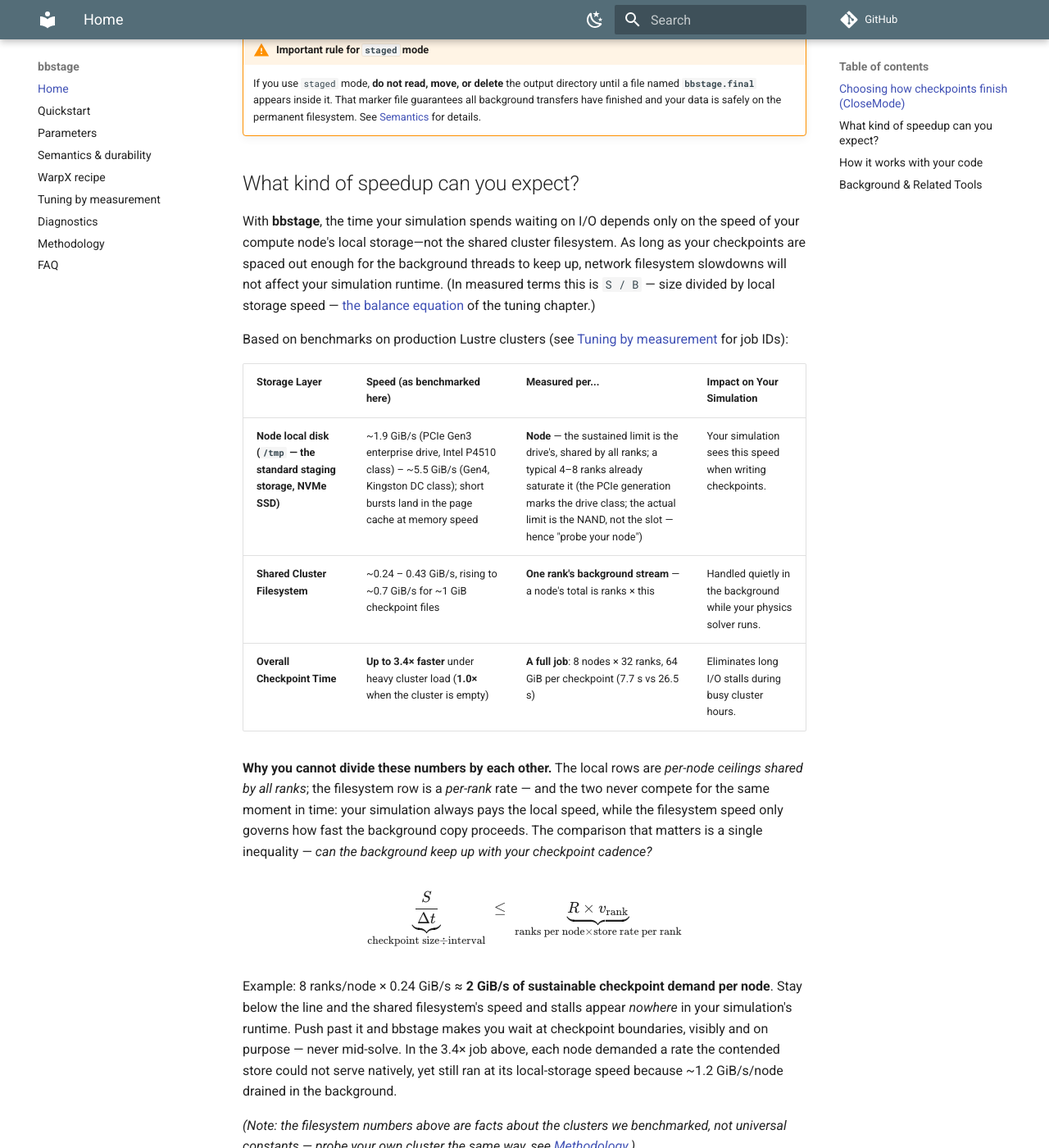
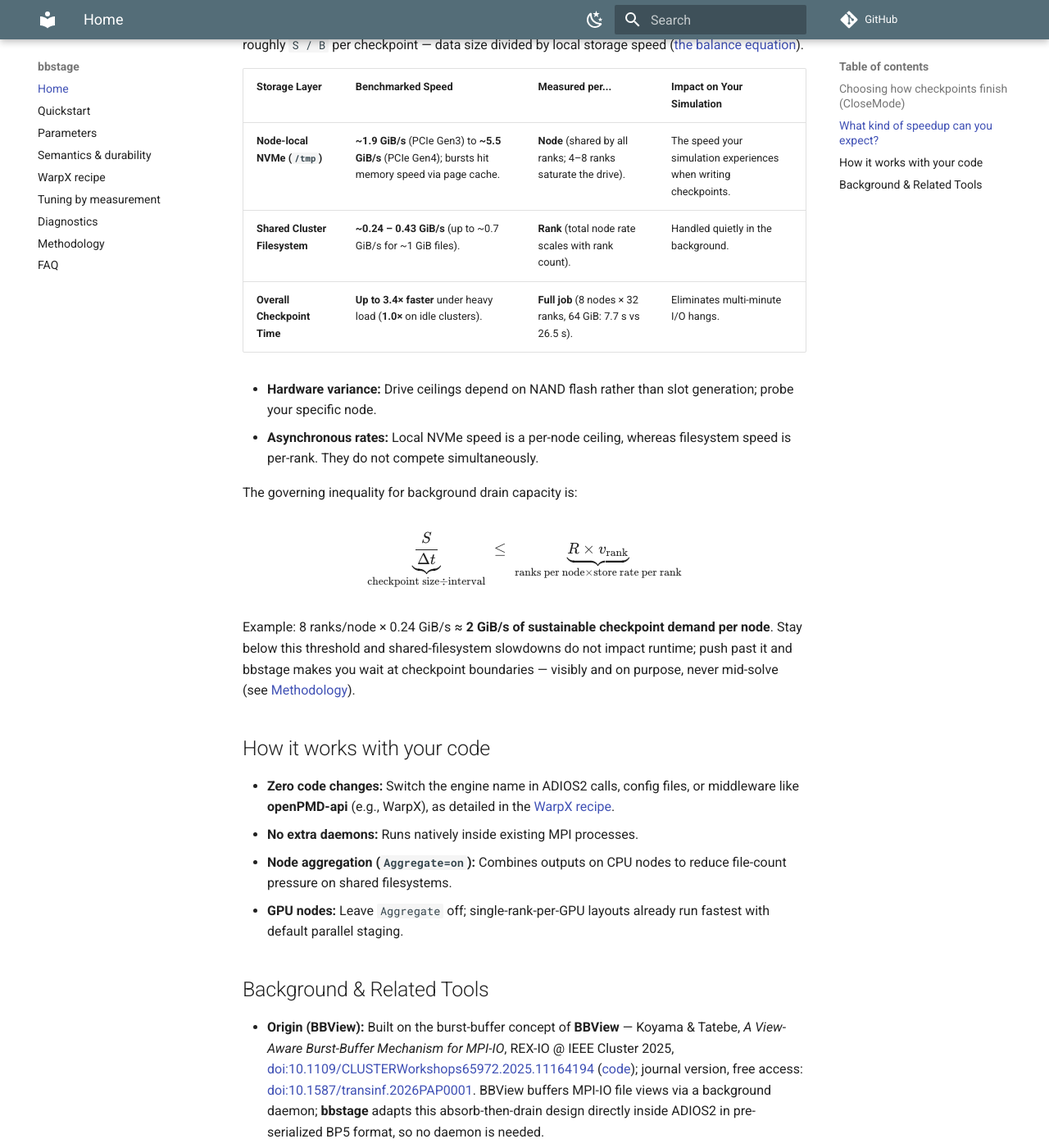
Before and after one commit to denisbertini/bbstage-docs, an MkDocs documentation site: the page built from docs/index.md, in a window 1280 px wide and 1400 px high, scrolled down 1486 px. Shown: the whole window at 82% size. Built offline with MkDocs 1.6.1 and Material for MkDocs 9.7.7, drawn with Linux system fonts in a browser that asks for light colours; comment, search, counter and statistics services are not loaded; some of the changed text lies outside the part shown.

Commit message:
docs(home): adopt user's condensed final pass, with three repairs
- fix dead anchor #equation -> #balance (renamed with 'balance
  equation'; the draft still linked the old name -> strict-build breaker)
- restore the worked example (8 x 0.24 = ~2 GiB/s/node demand) and the
  over-threshold behavior clause (visible waits at boundaries, never
  mid-solve) - the inequality was inert without the first, and the
  honesty lost without the second
- BBView bullet: name+venue restored beside the DOIs, upstream code
  link kept; drop 'referenced web documents' phrasing

```diff
--- a/docs/index.md
+++ b/docs/index.md
@@ -1,43 +1,42 @@
 # bbstage
 
-**bbstage** is a write-only [ADIOS2](https://github.com/ornladios/ADIOS2) engine designed to prevent slow cluster filesystems (like Lustre or GPFS) from stalling your simulation during checkpointing or diagnostics output.
+**bbstage** is a write-only [ADIOS2](https://github.com/ornladios/ADIOS2) engine built to prevent slow cluster filesystems (such as Lustre or GPFS) from stalling simulations during checkpoints or diagnostics.
 
-Instead of pausing your physics code while data is written across the network to the shared filesystem, **bbstage** saves each step immediately to the compute node's own ultra-fast local NVMe disk (typically mounted as `/tmp`). Background threads then copy your data to the permanent filesystem **while your simulation continues computing the next time step**.
+Instead of pausing your code while data travels across the network, **bbstage** writes each step immediately to node-local NVMe storage (`/tmp`). Background threads then push data to the permanent filesystem **while the simulation computes the next time step**.
 
-Your output is saved in standard **BP5 format**. You do not need to change your simulation code or your analysis scripts—you can read the files back using the standard `bp5` engine, `bpls`, Python, ParaView, or VisIt.
+Outputs use the standard **BP5 format**, readable via `bp5`, `bpls`, Python, ParaView, or VisIt without modifying your simulation or analysis scripts.
 
 ![bbstage architecture: the simulation writes to fast node-local storage and immediately resumes computing, while background threads copy the data to the shared filesystem.](assets/bbstage-architecture.jpg){ loading=lazy }
 
 !!! tip "When should you use bbstage?"
 
-    * **Use it to protect against I/O stalls:** Shared cluster filesystems fluctuate in speed depending on what other jobs are running. When the filesystem slows down, **bbstage** absorbs the delay in the background so your simulation wall-time stays predictable.
-    * **What to expect on a quiet cluster:** If the shared filesystem is completely idle and fast, **bbstage** will perform roughly the same as standard BP5. Its main advantage is eliminating unpredictable, multi-minute I/O hangs during busy cluster periods.
+    * **Protect against I/O stalls:** Absorbs unpredictable slowdowns from busy shared filesystems in the background so your simulation runtime stays consistent.
+    * **Behavior on quiet clusters:** When the shared filesystem is idle, performance matches standard BP5.
 
 ## Choosing how checkpoints finish (`CloseMode`)
 
-When your simulation finishes writing a checkpoint and closes the file, you can choose between two safety modes depending on your workflow:
-
 | Mode | When does your code move on? | Data safety guarantee | Best used for... |
 | :--- | :--- | :--- | :--- |
-| **`durable`** *(default)* | Waits until all data has finished copying to the permanent filesystem. | **100% permanent.** Data is completely safe on the shared filesystem when `Close()` returns. | **Final outputs** or critical checkpoints before a job ends. |
-| **`staged`** | Returns immediately as soon as data reaches the compute node's local storage. | **In-transit.** Background threads are still copying data to the permanent filesystem while your simulation runs. | **Frequent mid-run checkpoints** where maximum simulation speed is the priority. |
+| **`durable`** *(default)* | Waits until all data finishes copying to the permanent filesystem. | **100% permanent.** Safe on the shared filesystem upon return. | **Final outputs** or critical checkpoints. |
+| **`staged`** | Returns immediately once data reaches node-local storage. | **In-transit.** Background threads finish the copy asynchronously. | **Frequent mid-run checkpoints** for maximum simulation speed. |
 
 !!! warning "Important rule for `staged` mode"
-    If you use `staged` mode, **do not read, move, or delete** the output directory until a file named **`bbstage.final`** appears inside it. That marker file guarantees all background transfers have finished and your data is safely on the permanent filesystem. See [Semantics](semantics.md) for details.
+    Do not read, move, or delete the output directory until **`bbstage.final`** appears inside it, signaling all background transfers are complete (see [Semantics](semantics.md)).
 
 ## What kind of speedup can you expect?
 
-With **bbstage**, the time your simulation spends waiting on I/O depends only on the speed of your compute node's local storage—not the shared cluster filesystem. As long as your checkpoints are spaced out enough for the background threads to keep up, network filesystem slowdowns will not affect your simulation runtime. (In measured terms this is `S / B` — size divided by local storage speed — [the balance equation](tuning.md#balance) of the tuning chapter.)
+Your I/O wait time depends on local storage speed rather than network congestion, costing roughly `S / B` per checkpoint — data size divided by local storage speed ([the balance equation](tuning.md#balance)).
 
-Based on benchmarks on production Lustre clusters (see [Tuning by measurement](tuning.md) for job IDs):
+| Storage Layer | Benchmarked Speed | Measured per... | Impact on Your Simulation |
+| :--- | :--- | :--- | :--- |
+| **Node-local NVMe (`/tmp`)** | **~1.9 GiB/s** (PCIe Gen3) to **~5.5 GiB/s** (PCIe Gen4); bursts hit memory speed via page cache. | **Node** (shared by all ranks; 4–8 ranks saturate the drive). | The speed your simulation experiences when writing checkpoints. |
+| **Shared Cluster Filesystem** | **~0.24 – 0.43 GiB/s** (up to ~0.7 GiB/s for ~1 GiB files). | **Rank** (total node rate scales with rank count). | Handled quietly in the background. |
+| **Overall Checkpoint Time** | **Up to 3.4× faster** under heavy load (**1.0×** on idle clusters). | **Full job** (8 nodes × 32 ranks, 64 GiB: 7.7 s vs 26.5 s). | Eliminates multi-minute I/O hangs. |
 
-| Storage Layer | Speed (as benchmarked here) | Measured per... | Impact on Your Simulation |
-| :--- | :--- | :--- | :--- |
-| **Node local disk (`/tmp` — the standard staging storage, NVMe SSD)** | ~1.9 GiB/s (PCIe Gen3 enterprise drive, Intel P4510 class) – ~5.5 GiB/s (Gen4, Kingston DC class); short bursts land in the page cache at memory speed | **Node** — the sustained limit is the drive's, shared by all ranks; a typical 4–8 ranks already saturate it (the PCIe generation marks the drive class; the actual limit is the NAND, not the slot — hence "probe your node") | Your simulation sees this speed when writing checkpoints. |
-| **Shared Cluster Filesystem** | ~0.24 – 0.43 GiB/s, rising to ~0.7 GiB/s for ~1 GiB checkpoint files | **One rank's background stream** — a node's total is ranks × this | Handled quietly in the background while your physics solver runs. |
-| **Overall Checkpoint Time** | **Up to 3.4× faster** under heavy cluster load (**1.0×** when the cluster is empty) | **A full job**: 8 nodes × 32 ranks, 64 GiB per checkpoint (7.7 s vs 26.5 s) | Eliminates long I/O stalls during busy cluster hours. |
+* **Hardware variance:** Drive ceilings depend on NAND flash rather than slot generation; probe your specific node.
+* **Asynchronous rates:** Local NVMe speed is a per-node ceiling, whereas filesystem speed is per-rank. They do not compete simultaneously.
 
-**Why you cannot divide these numbers by each other.** The local rows are *per-node ceilings shared by all ranks*; the filesystem row is a *per-rank* rate — and the two never compete for the same moment in time: your simulation always pays the local speed, while the filesystem speed only governs how fast the background copy proceeds. The comparison that matters is a single inequality — *can the background keep up with your checkpoint cadence?*
+The governing inequality for background drain capacity is:
 
 $$
 \underbrace{\frac{S}{\Delta t}}_{\text{checkpoint size} \div \text{interval}}
@@ -45,20 +44,18 @@ $$
 \underbrace{R \times v_{\text{rank}}}_{\text{ranks per node} \times \text{store rate per rank}}
 $$
 
-Example: 8 ranks/node × 0.24 GiB/s ≈ **2 GiB/s of sustainable checkpoint demand per node**. Stay below the line and the shared filesystem's speed and stalls appear *nowhere* in your simulation's runtime. Push past it and bbstage makes you wait at checkpoint boundaries, visibly and on purpose — never mid-solve. In the 3.4× job above, each node demanded a rate the contended store could not serve natively, yet still ran at its local-storage speed because ~1.2 GiB/s/node drained in the background.
-
-*(Note: the filesystem numbers above are facts about the clusters we benchmarked, not universal constants — probe your own cluster the same way, see [Methodology](methodology.md).)*
+Example: 8 ranks/node × 0.24 GiB/s ≈ **2 GiB/s of sustainable checkpoint demand per node**. Stay below this threshold and shared-filesystem slowdowns do not impact runtime; push past it and bbstage makes you wait at checkpoint boundaries — visibly and on purpose, never mid-solve (see [Methodology](methodology.md)).
 
 ## How it works with your code
 
-* **Zero code changes:** If your simulation already uses ADIOS2 (or middleware like **openPMD-api**, used by WarpX and PIConGPU), you can enable **bbstage** by changing the engine name — in your own ADIOS2 calls or XML/JSON configuration, or, for openPMD-based codes, in the middleware's config file (see the [WarpX recipe](warpx.md)). Tuning parameters can also travel as environment variables.
-* **No extra daemons to launch:** Everything runs automatically inside your MPI job's existing processes.
-* **Node aggregation (`Aggregate=on`):** For large CPU runs using many MPI ranks per node, **bbstage** can automatically combine outputs on each node to avoid overwhelming the shared filesystem with thousands of small files.
-* **On GPU nodes, use the default mode:** GPU runs have few MPI ranks (typically one per GPU), so the default everyone-writes mode is already the fastest: each rank stages and drains in parallel on its own, with no coordination overhead. Leave `Aggregate` off — the file-storm problem it solves does not exist at one rank per GPU.
+* **Zero code changes:** Switch the engine name in ADIOS2 calls, config files, or middleware like **openPMD-api** (e.g., WarpX), as detailed in the [WarpX recipe](warpx.md).
+* **No extra daemons:** Runs natively inside existing MPI processes.
+* **Node aggregation (`Aggregate=on`):** Combines outputs on CPU nodes to reduce file-count pressure on shared filesystems.
+* **GPU nodes:** Leave `Aggregate` off; single-rank-per-GPU layouts already run fastest with default parallel staging.
 
 ## Background & Related Tools
 
-* **Origin:** **bbstage** builds on the burst-buffer staging concept introduced by **BBView** — Sohei Koyama and Osamu Tatebe, *"BBView: A View-Aware Burst-Buffer Mechanism for MPI-IO"*, Proc. Workshop on Re-envisioning Extreme-Scale I/O for Emerging Hybrid HPC Workloads (REX-IO), IEEE Cluster 2025, pp. 1–9, [doi:10.1109/CLUSTERWorkshops65972.2025.11164194](https://doi.org/10.1109/CLUSTERWorkshops65972.2025.11164194) ([code](https://github.com/tsukuba-hpcs/bbview)); extended journal version: *"BBView: A burst buffer for MPI file views that performs bulk writes"*, IEICE Trans. Inf. & Syst. E110-D(1), [doi:10.1587/transinf.2026PAP0001](https://doi.org/10.1587/transinf.2026PAP0001) (free access). BBView buffers MPI-IO file views below MPI and scatters them with a background daemon; **bbstage** re-engineered the absorb-then-drain idea inside ADIOS2 itself, so data is already serialized in final BP5 layout before staging and no daemon is needed.
-* **bblite:** If you have legacy codes that do not use ADIOS2, check out [bblite](https://github.com/denisbertini/bblite), a sibling tool that brings similar background staging to standard POSIX file writes.
+* **Origin (BBView):** Built on the burst-buffer concept of **BBView** — Koyama & Tatebe, *A View-Aware Burst-Buffer Mechanism for MPI-IO*, REX-IO @ IEEE Cluster 2025, [doi:10.1109/CLUSTERWorkshops65972.2025.11164194](https://doi.org/10.1109/CLUSTERWorkshops65972.2025.11164194) ([code](https://github.com/tsukuba-hpcs/bbview)); journal version, free access: [doi:10.1587/transinf.2026PAP0001](https://doi.org/10.1587/transinf.2026PAP0001). BBView buffers MPI-IO file views via a background daemon; **bbstage** adapts this absorb-then-drain design directly inside ADIOS2 in pre-serialized BP5 format, so no daemon is needed.
+* **Sibling tool (`bblite`):** For legacy non-ADIOS2 codes, [bblite](https://github.com/denisbertini/bblite) provides similar POSIX background staging.
 
 [:material-book-open-variant: Get started — Quickstart](quickstart.md)
```
